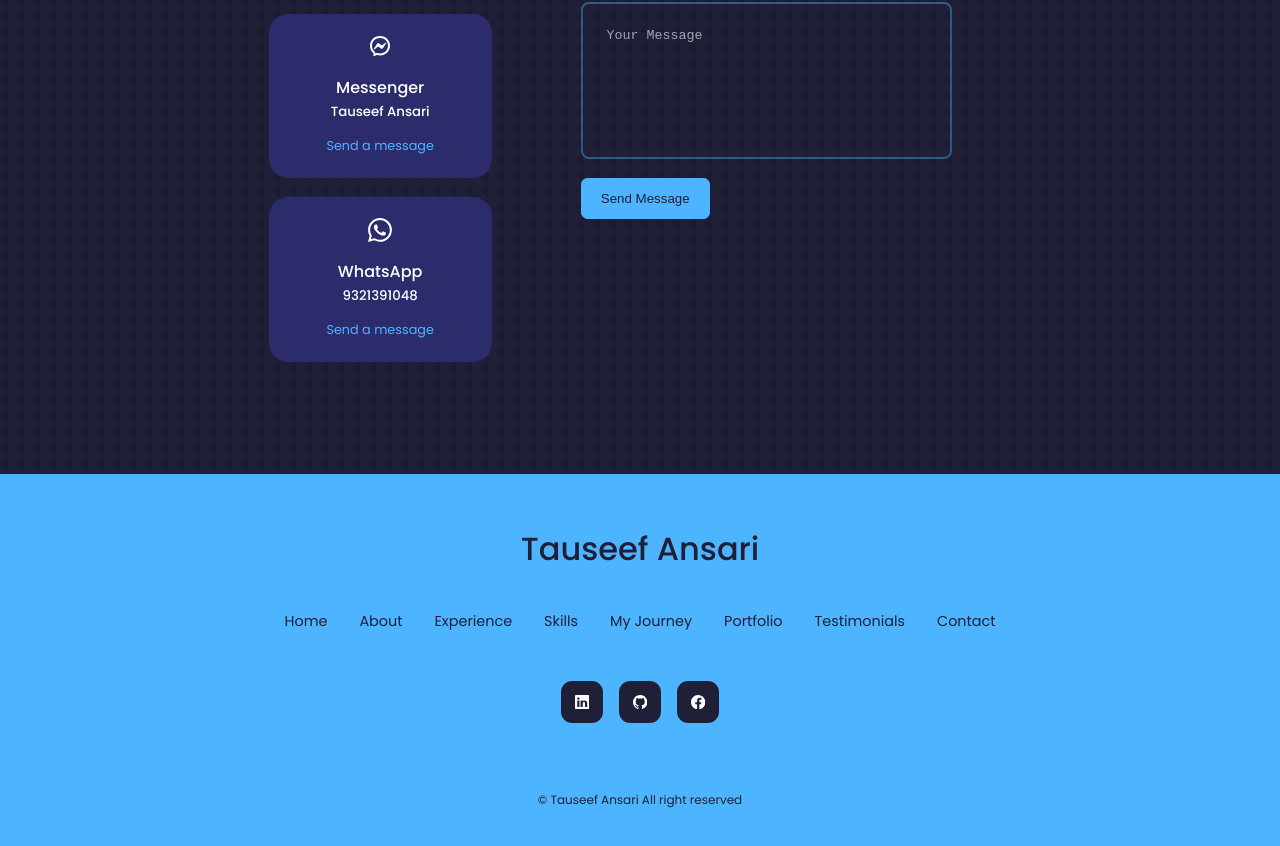
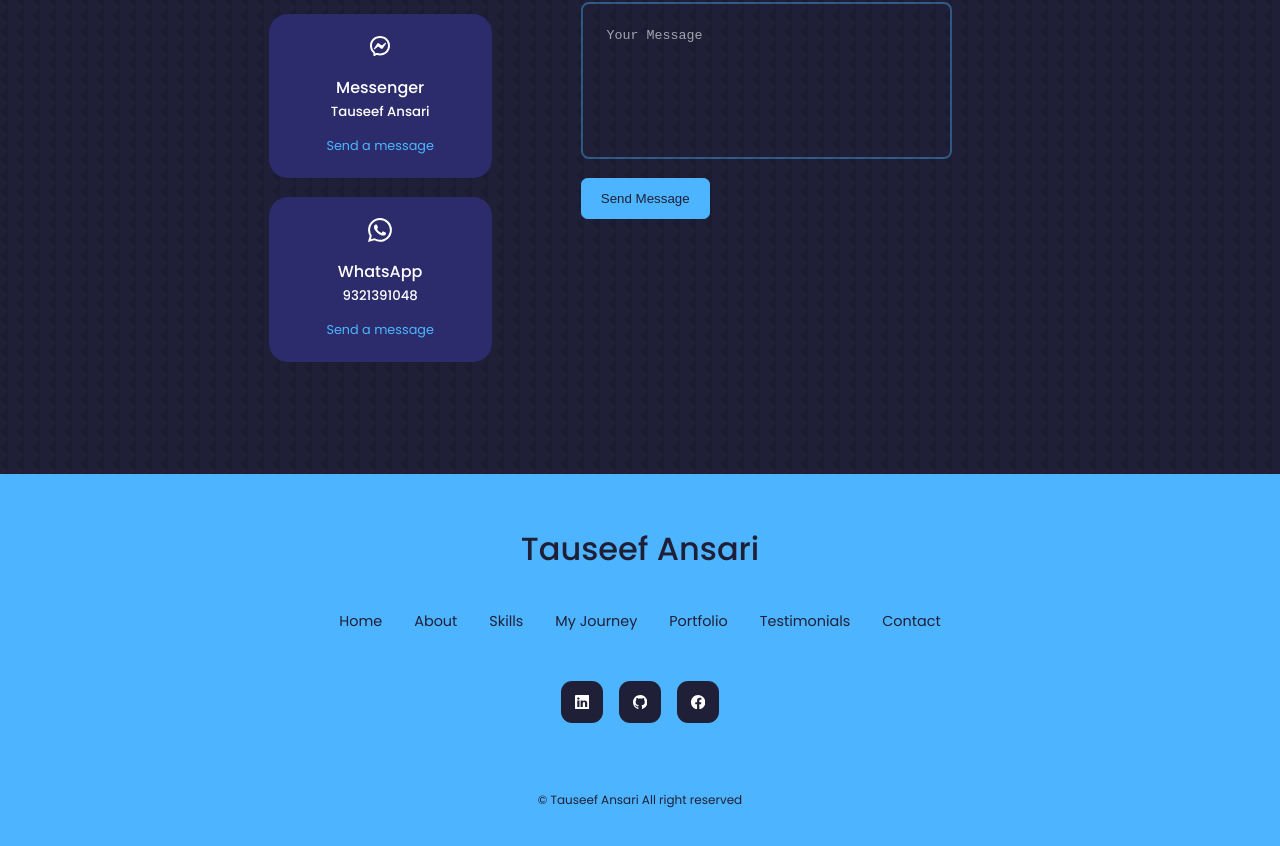
Before and after one commit to tauseefansari/Portfolio-Builder, a React (Create React App) app: page / in a window 1280 px wide. Shown: the part 5001-5847 px from the top of the page. Built offline with nearby package versions, Linux system fonts and the light colour scheme.

Commit message:
Update Footer

```diff
--- a/src/Components/Footer/Footer.tsx
+++ b/src/Components/Footer/Footer.tsx
@@ -18,11 +18,6 @@ const Footer: FC = () => {
         <li>
           <Link smooth to="about">
             About
-          </Link>
-        </li>
-        <li>
-          <Link smooth to="experience">
-            Experience
           </Link>
         </li>
         <li>
```
